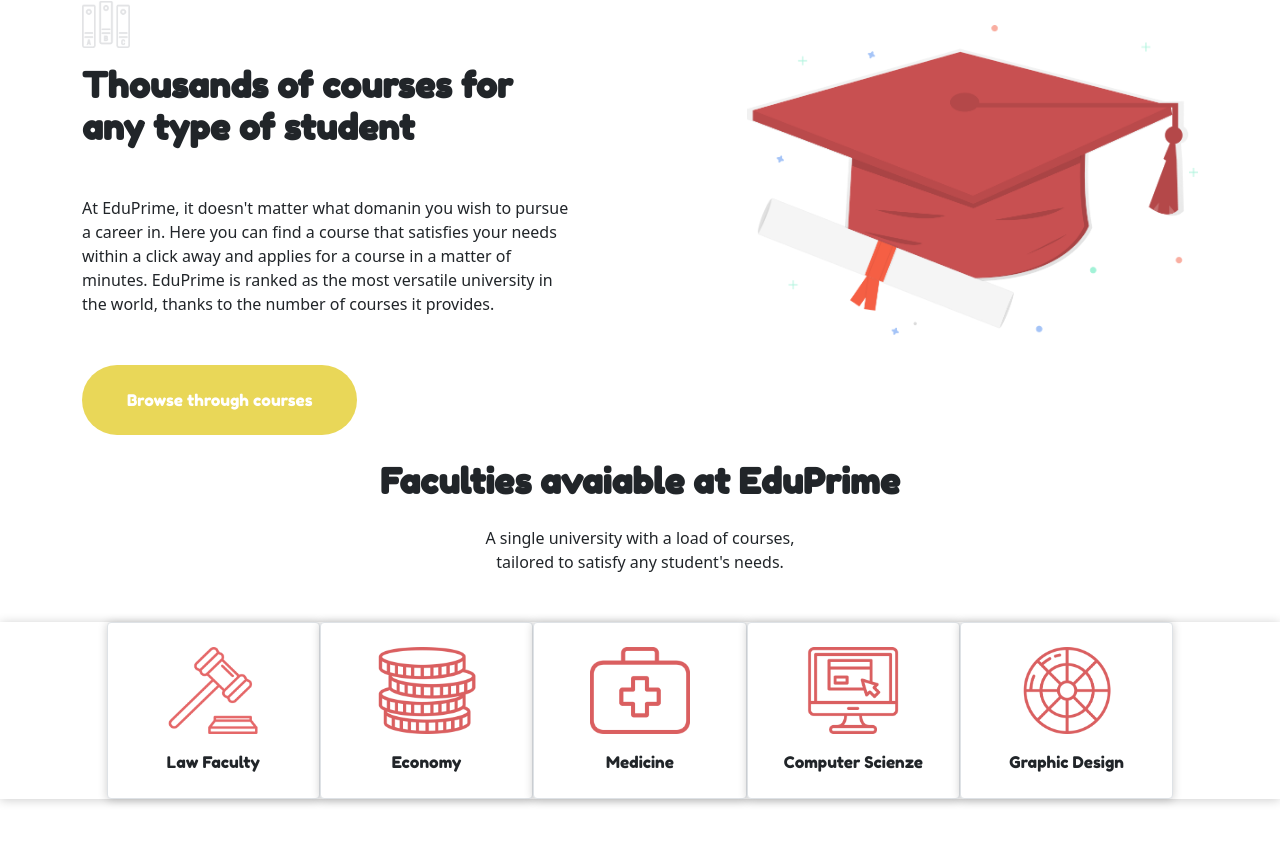
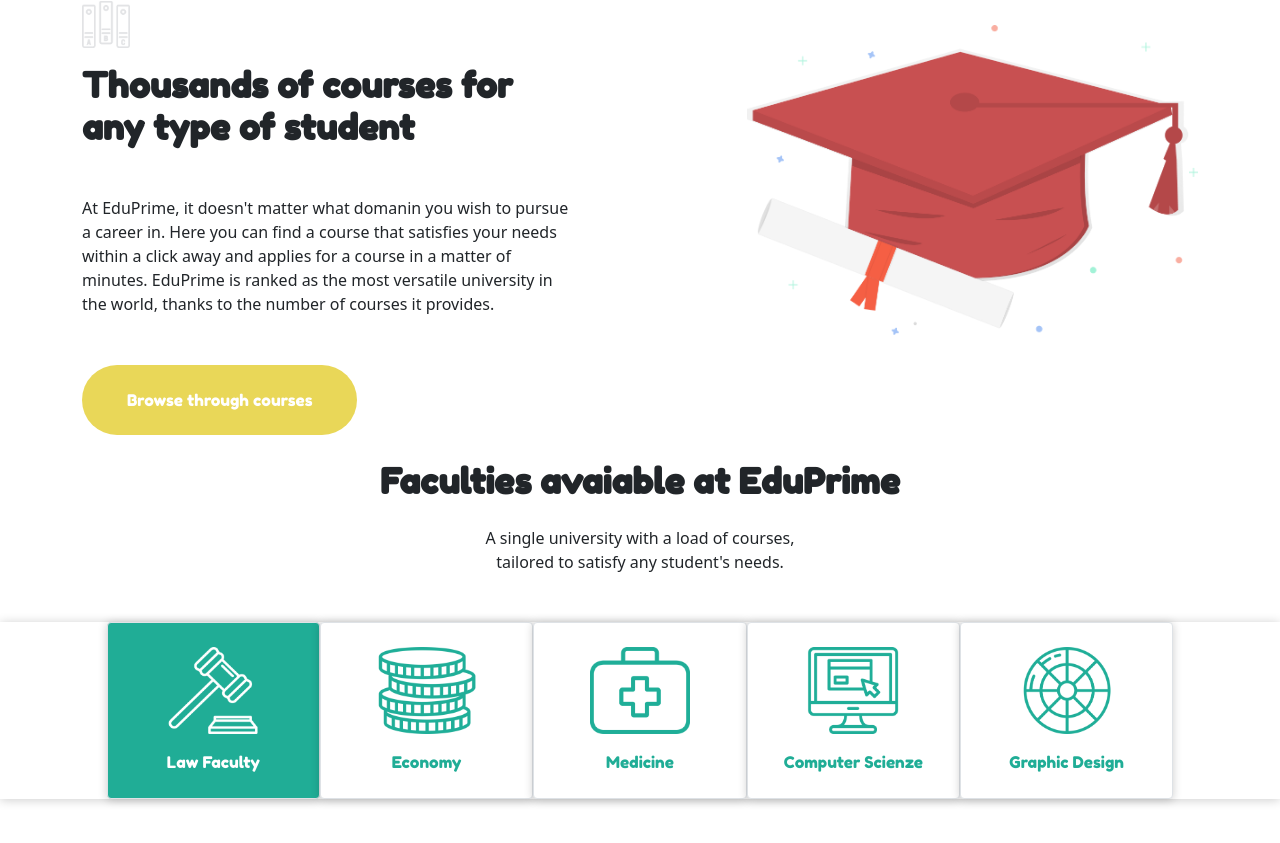
Before and after one commit to Giorgio-24/proj-html-vuejs, a Vue app: page / in a window 1280 px wide. Shown: the part 845-1688 px from the top of the page. Built offline with nearby package versions, Linux system fonts and the light colour scheme.

Commit message:
faculties-list-modified-and-done

```diff
--- a/src/App.vue
+++ b/src/App.vue
@@ -14,6 +14,7 @@
       <div class="container-fluid">
         <FacultiesList class="row" />
       </div>
+      <div class="container my-5"></div>
     </main>
     <footer class="pt-5">
       <div class="container"></div>
--- a/src/components/FacultiesList.vue
+++ b/src/components/FacultiesList.vue
@@ -5,7 +5,13 @@
       :key="index"
       :logo="faculty.logo"
       :name="faculty.name"
-      class="card col-2 p-4 border border-1 color-red"
+      :active="faculty.active"
+      class="card col-2 p-4 border border-1 color-primary"
+      :class="
+        faculty.active === true
+          ? 'bg-color-primary text-white'
+          : 'color-primary'
+      "
     />
   </div>
 </template>
@@ -20,19 +26,30 @@
   data() {
     return {
       faculties: [
-        { logo: require("../assets/img/Gavel-v2.png"), name: "Law Faculty" },
-        { logo: require("../assets/img/Coins-tabs-v2.png"), name: "Economy" },
+        {
+          logo: require("../assets/img/Gavel-v2.png"),
+          name: "Law Faculty",
+          active: true,
+        },
+        {
+          logo: require("../assets/img/Coins-tabs-v2.png"),
+          name: "Economy",
+          active: false,
+        },
         {
           logo: require("../assets/img/Medicine-tabs-v2.png"),
           name: "Medicine",
+          active: false,
         },
         {
           logo: require("../assets/img/Computer-tabs-v2.png"),
           name: "Computer Scienze",
+          active: false,
         },
         {
           logo: require("../assets/img/Palette-tabs-v2.png"),
           name: "Graphic Design",
+          active: false,
         },
       ],
     };
--- a/src/components/FacultyCard.vue
+++ b/src/components/FacultyCard.vue
@@ -1,7 +1,12 @@
 <template>
   <div>
     <div class="img-box m-auto mb-3">
-      <img class="img-fluid" :src="logo" :alt="`${name}-logo`" />
+      <img
+        class="img-fluid"
+        :class="active === true ? 'img-white' : 'image-primary'"
+        :src="logo"
+        :alt="`${name}-logo`"
+      />
     </div>
     <div class="text-center">{{ name }}</div>
   </div>
@@ -10,7 +15,7 @@
 <script>
 export default {
   name: "FacultyCard",
-  props: ["logo", "name"],
+  props: ["logo", "name", "active"],
 };
 </script>
 
@@ -18,4 +23,11 @@
 .img-box {
   max-width: 100px;
 }
+.img-white {
+  filter: brightness(0) invert(1);
+}
+.image-primary {
+  filter: brightness(0) saturate(100%) invert(50%) sepia(67%) saturate(499%)
+    hue-rotate(121deg) brightness(99%) contrast(85%);
+}
 </style>
```
